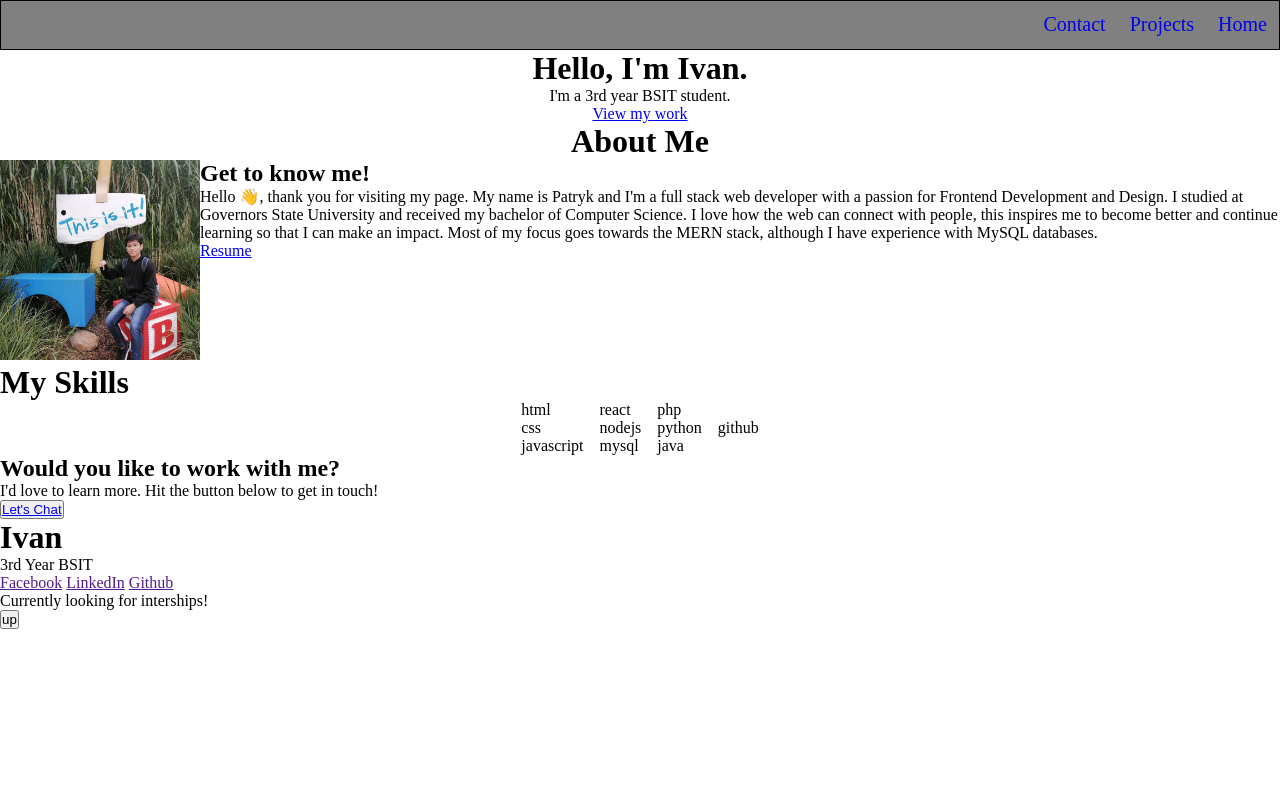
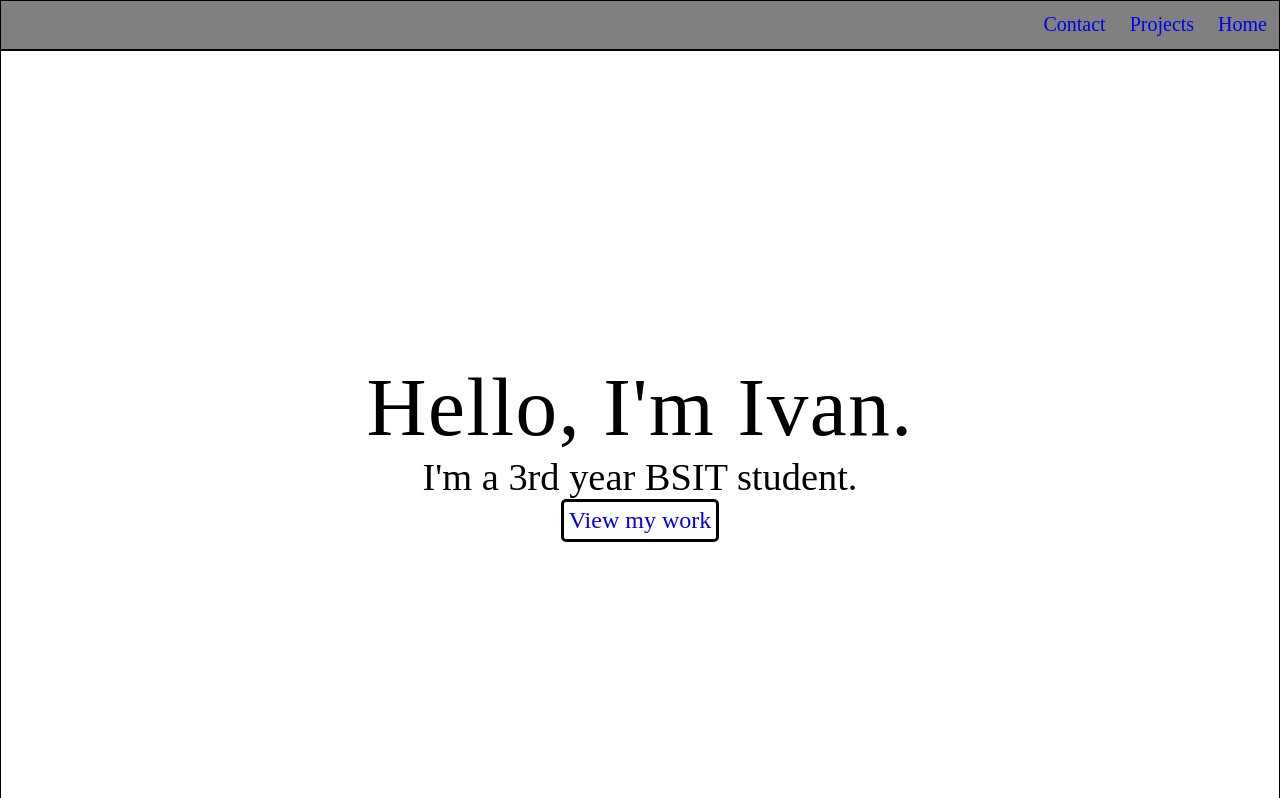
Before and after one commit to ivancsgarcia/portfolio, a plain HTML site: page index.html in a window 1280 px wide. Shown: the top 798 px of the page. Drawn offline with Linux system fonts and the light colour scheme.

Commit message:
second commit

```diff
--- a/index.css
+++ b/index.css
@@ -2,6 +2,17 @@
   margin: 0;
   padding: 0;
   box-sizing: border-box;
+}
+
+.intro-section,
+.about-me-section,
+.my-skills-section,
+.collab-section {
+  border: 1px solid black;
+}
+
+.header {
+  height: 100vh;
 }
 
 .nav {
@@ -31,11 +42,34 @@ li a:hover {
   color: white;
 }
 
-.intro {
+.intro-section {
   text-align: center;
+  height: 100%;
+  display: flex;
+  flex-direction: column;
+  justify-content: center;
+  align-items: center;
 }
 
-.about-me-page h1 {
+.intro-section h1 {
+  font-size: 5.2rem;
+  font-weight: 400;
+  letter-spacing: 1.5px;
+}
+
+.intro-section p {
+  font-size: 2.4rem;
+}
+
+.intro-section a {
+  text-decoration: none;
+  font-size: 1.5rem;
+  border: 3px solid black;
+  border-radius: 5px;
+  padding: 5px;
+}
+
+.about-me-section h1 {
   text-align: center;
 }
 
--- a/index.html
+++ b/index.html
@@ -9,7 +9,7 @@
 </head>
 
 <body>
-
+    <div class="header">
         <div class="nav">
             <ul>
                 <li><a href="index.html">Home</a></li>
@@ -18,13 +18,14 @@
             </ul>
         </div>
 
-    <div class="intro">
+        <div class="intro-section">
             <h1>Hello, I'm Ivan.</h1>
             <p>I'm a 3rd year BSIT student.</p>
             <a href="projects.html">View my work</a>
         </div>
+    </div>
 
-    <div class="about-me-page">
+    <div class="about-me-section">
         <h1>About Me</h1>
         <div></div>
         <div class="about">
@@ -43,7 +44,7 @@
         </div>
     </div>
 
-    <div class="my-skills">
+    <div class="my-skills-section">
         <h1>My Skills</h1>
         <div class="skills">
             <div>
@@ -87,7 +88,7 @@
         </div>
     </div>
 
-    <div class="collab">
+    <div class="collab-section">
         <h2>Would you like to work with me?</h2>
         <p>I'd love to learn more. Hit the button below to get in touch!</p>
         <button><a href="contact.html">Let's Chat</a></button>
```
Lines whose indentation alone changed are shown as unchanged.
